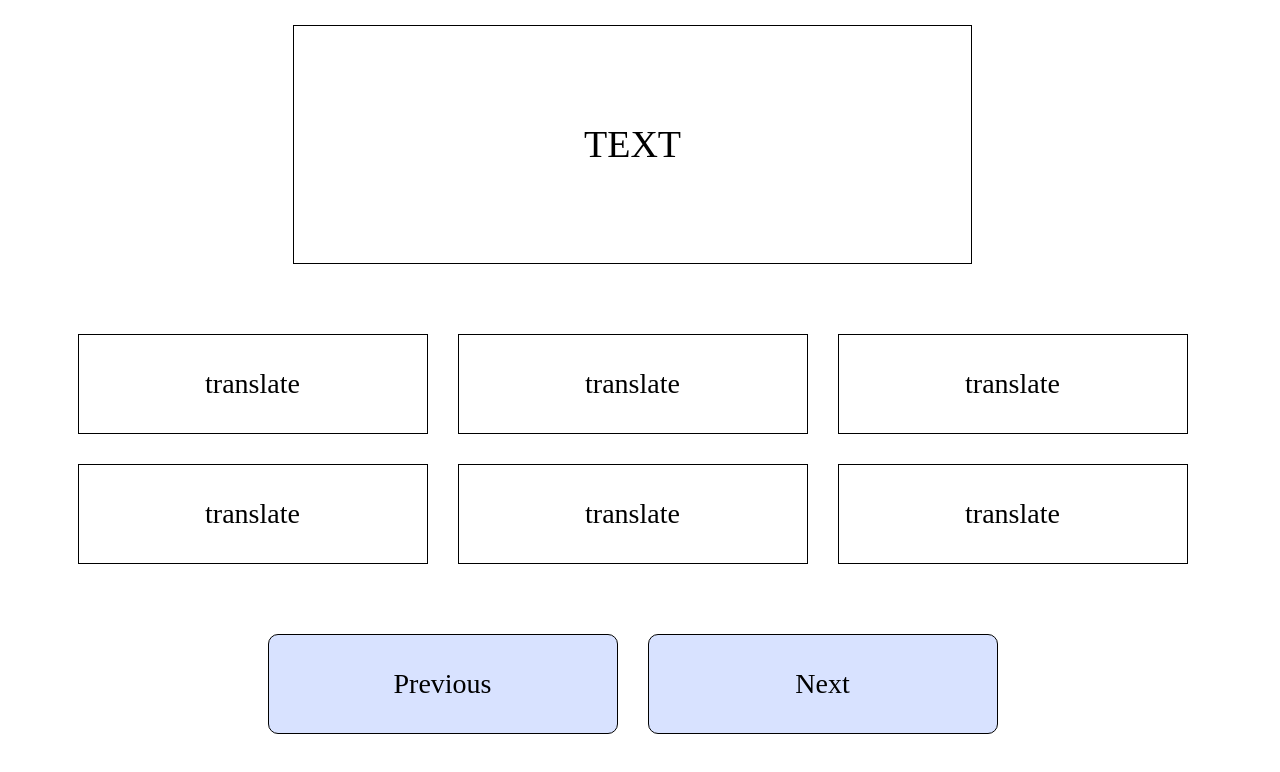
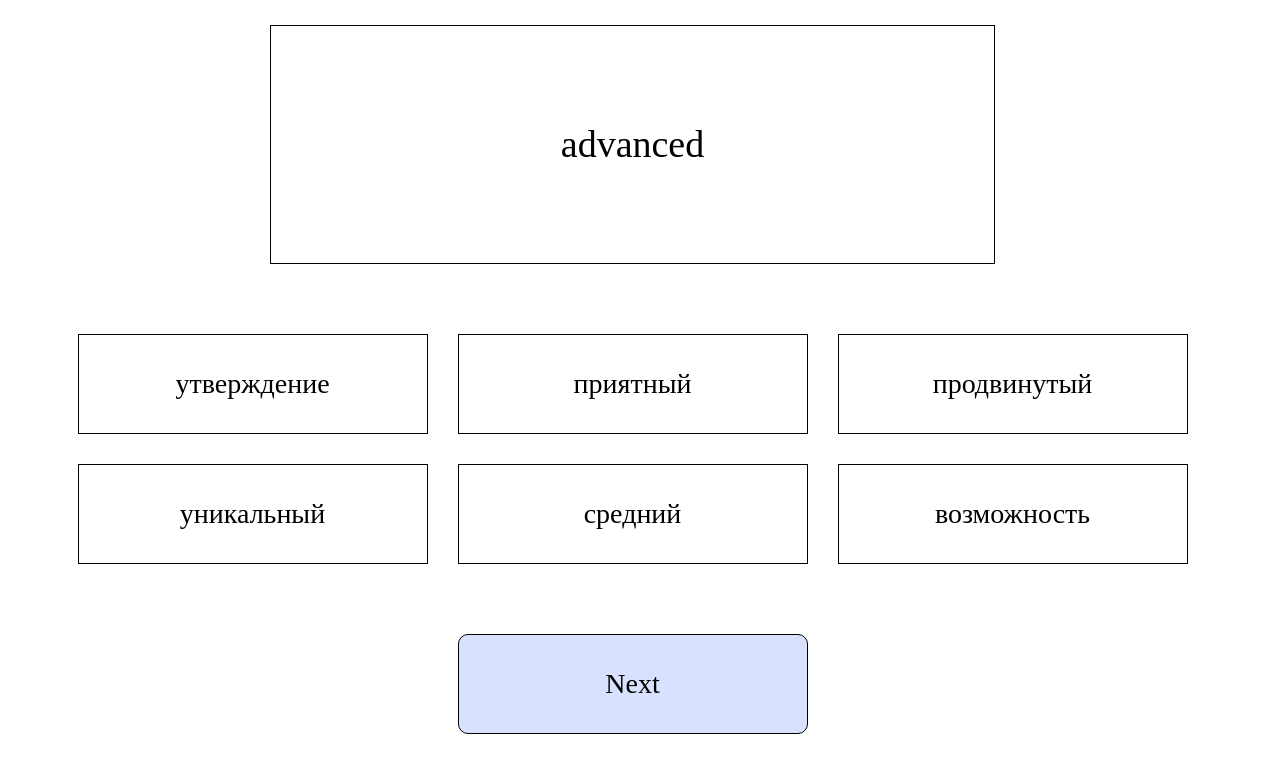
Before and after one commit to Quasar777/EnglishCards, a React (Create React App) app: page / in a window 1280 px wide. Shown: the top 772 px of the page. Built offline with nearby package versions, Linux system fonts and the light colour scheme.

Commit message:
frontend logic

```diff
--- a/src/App.scss
+++ b/src/App.scss
@@ -15,8 +15,8 @@
 
 .controls__list {
     margin-top: rem(70);
-    display: grid;
-    grid-template-columns: repeat(2, 1fr);
+    display: flex;
+    justify-content: center;
     gap: rem(30);
 }
 
--- a/src/App.tsx
+++ b/src/App.tsx
@@ -1,42 +1,74 @@
-import React from 'react';
+import React, { useEffect, useState } from 'react';
 import logo from './logo.svg';
 import './App.scss';
 import MainCard from './components/MainCard/MainCard';
 import VariantCard from './components/VariantCard/VariantCard';
 import Button from './components/Button/Button';
+import { words } from './fakeData';
+import { Word } from './types/word';
 
 function App() {
+
+  const [currentIndex, setCurrentIndex] = useState(0);
+  const [currentVariants, setCurrentVariants] = useState<Word[]>([]);
+  const [currentWord, setCurrentWord] = useState<Word | null>(null);
+  const [selectedTranslation, setSelectedTranslation] = useState<string | null>(null);
+  const [isAnswerCorrect, setIsAnswerCorrect] = useState<boolean | null>(null);
+
+  useEffect(() => {
+    const shuffled = [...words].sort(() => Math.random() - 0.5);
+    const selectedVariants = shuffled.slice(0, 6);
+    setCurrentVariants(selectedVariants);
+    const randomIndex = Math.floor(Math.random() * selectedVariants.length);
+    setCurrentWord(selectedVariants[randomIndex]);
+  }, []);
+
+  const handleAnswer = (translation: string) => {
+    if (selectedTranslation !== null) return;
+    setSelectedTranslation(translation);
+    setIsAnswerCorrect(translation === currentWord?.translation);
+  }
+
+  const generateNewWords = () => {
+    setSelectedTranslation(null);
+    setIsAnswerCorrect(null);
+
+    const shuffled = [...words].sort(() => Math.random() - 0.5);
+    const selectedVariants = shuffled.slice(0, 6);
+    setCurrentVariants(selectedVariants);
+    const randomIndex = Math.floor(Math.random() * selectedVariants.length);
+    setCurrentWord(selectedVariants[randomIndex]);
+  }
+
+  if (currentVariants.length !== 6 || !currentWord) {
+    return <p>Loading...</p>;
+  }
+
   return (
     <div className="App">
-      <MainCard />
+      <MainCard
+        text={currentWord?.word}
+        isCorrect={isAnswerCorrect}
+      />
 
       <ul className="variants__list">
-        <li className="variants__item">
-          <VariantCard />
-        </li>
-        <li className="variants__item">
-          <VariantCard />
-        </li>
-        <li className="variants__item">
-          <VariantCard />
-        </li>
-        <li className="variants__item">
-          <VariantCard />
-        </li>
-        <li className="variants__item">
-          <VariantCard />
-        </li>
-        <li className="variants__item">
-          <VariantCard />
-        </li>
+        {
+          currentVariants.map((item) => (
+            <VariantCard
+              key={item.word}
+              text={item.translation}
+              onClick={() => handleAnswer(item.translation)}
+              isSelected={selectedTranslation === item.translation}
+              isCorrect={item.translation === currentWord.translation}
+              isDisabled={selectedTranslation !== null}
+            />
+          ))
+        }
       </ul>
 
       <ul className="controls__list">
         <li className="control__item">
-          <Button text={"Previous"}/>
-        </li>
-        <li className="control__item">
-          <Button text={"Next"}/>
+          <Button onClick={() => generateNewWords()} text={"Next"}/>
         </li>
       </ul>
     </div>
--- a/src/components/Button/Button.tsx
+++ b/src/components/Button/Button.tsx
@@ -1,8 +1,8 @@
 import classes from "./Button.module.scss";
 
-const Button = ({text}: {text: string}) => {
+const Button = ({text, onClick}: {text: string, onClick: () => void}) => {
     return (
-        <button className={classes.button}>
+        <button onClick={onClick} className={classes.button}>
             {text}
         </button>
     );
--- a/src/components/MainCard/MainCard.tsx
+++ b/src/components/MainCard/MainCard.tsx
@@ -1,9 +1,9 @@
 import classes from "./MainCard.module.scss";
 
-const MainCard = () => {
+const MainCard = ({text, isCorrect}: {text: string, isCorrect?: boolean | null}) => {
     return (
         <div className={classes.mainCard}>
-            <p className={classes.mainCard__text}>TEXT</p>
+            <p className={classes.mainCard__text}>{text}</p>
         </div>
     );
 }
--- a/src/components/VariantCard/VariantCard.module.scss
+++ b/src/components/VariantCard/VariantCard.module.scss
@@ -18,4 +18,17 @@
         background-color: #dfdfdf88;
         cursor: pointer;
     }
+
+    &.correct {
+        background-color: #a4f3a4;
+    }
+
+    &.wrong {
+        background-color: #f3a4a4;
+    }
+
+    &.disabled {
+        pointer-events: none;
+        opacity: 0.6;
+    }
 }
--- a/src/components/VariantCard/VariantCard.tsx
+++ b/src/components/VariantCard/VariantCard.tsx
@@ -1,11 +1,38 @@
 import classes from "./VariantCard.module.scss";
 
-const VariantCard = () => {
-    return (
-        <div className={classes.variantCard}>
-            <p className={classes.variantCard__text}>translate</p>
-        </div>
-    );
+interface VariantCardProps {
+  text: string;
+  onClick: () => void;
+  isCorrect?: boolean;
+  isSelected?: boolean;
+  isDisabled?: boolean;
 }
 
+const VariantCard = ({
+  text,
+  onClick,
+  isCorrect,
+  isSelected,
+  isDisabled,
+}: VariantCardProps) => {
+  let cardClass = classes.variantCard;
+
+  if (isSelected) {
+    cardClass += isCorrect ? ` ${classes.correct}` : ` ${classes.wrong}`;
+  } else if (!isSelected && isDisabled && isCorrect) {
+    cardClass += ` ${classes.correct}`;
+  } else if (isDisabled) {
+    cardClass += ` ${classes.disabled}`;
+  }
+
+  return (
+    <div
+      className={cardClass}
+      onClick={!isDisabled ? onClick : undefined}
+    >
+      <p className={classes.variantCard__text}>{text}</p>
+    </div>
+  );
+};
+
 export default VariantCard;
--- /dev/null
+++ b/src/fakeData.ts
@@ -0,0 +1,64 @@
+import { Word } from "./types/word";
+
+export const words = [
+    {
+        id: 1,
+        word: "statement",
+        translation: "утверждение"
+    },
+    {
+        id: 2,
+        word: "pleasant",
+        translation: "приятный"
+    },
+    {
+        id: 3,
+        word: "advanced",
+        translation: "продвинутый"
+    },
+    {
+        id: 4,
+        word: "intermediate",
+        translation: "средний"
+    },
+    {
+        id: 5,
+        word: "basic",
+        translation: "основной, базовый"
+    },
+    {
+        id: 6,
+        word: "profitable",
+        translation: "прибыльный"
+    },
+    {
+        id: 7,
+        word: "hospitable",
+        translation: "гостеприимный"
+    },
+    {
+        id: 8,
+        word: "generous",
+        translation: "щедрый"
+    },
+    {
+        id: 9,
+        word: "amazing",
+        translation: "потрясающий"
+    },
+    {
+        id: 10,
+        word: "opportunity",
+        translation: "возможность"
+    },
+    {
+        id: 11,
+        word: "unique",
+        translation: "уникальный"
+    },
+    {
+        id: 12,
+        word: "lovely",
+        translation: "прекрасный, красивый, милый"
+    }
+];
--- /dev/null
+++ b/src/types/word.ts
@@ -0,0 +1,5 @@
+export type Word = {
+    id: number;
+    word: string;
+    translation: string;
+}
```
